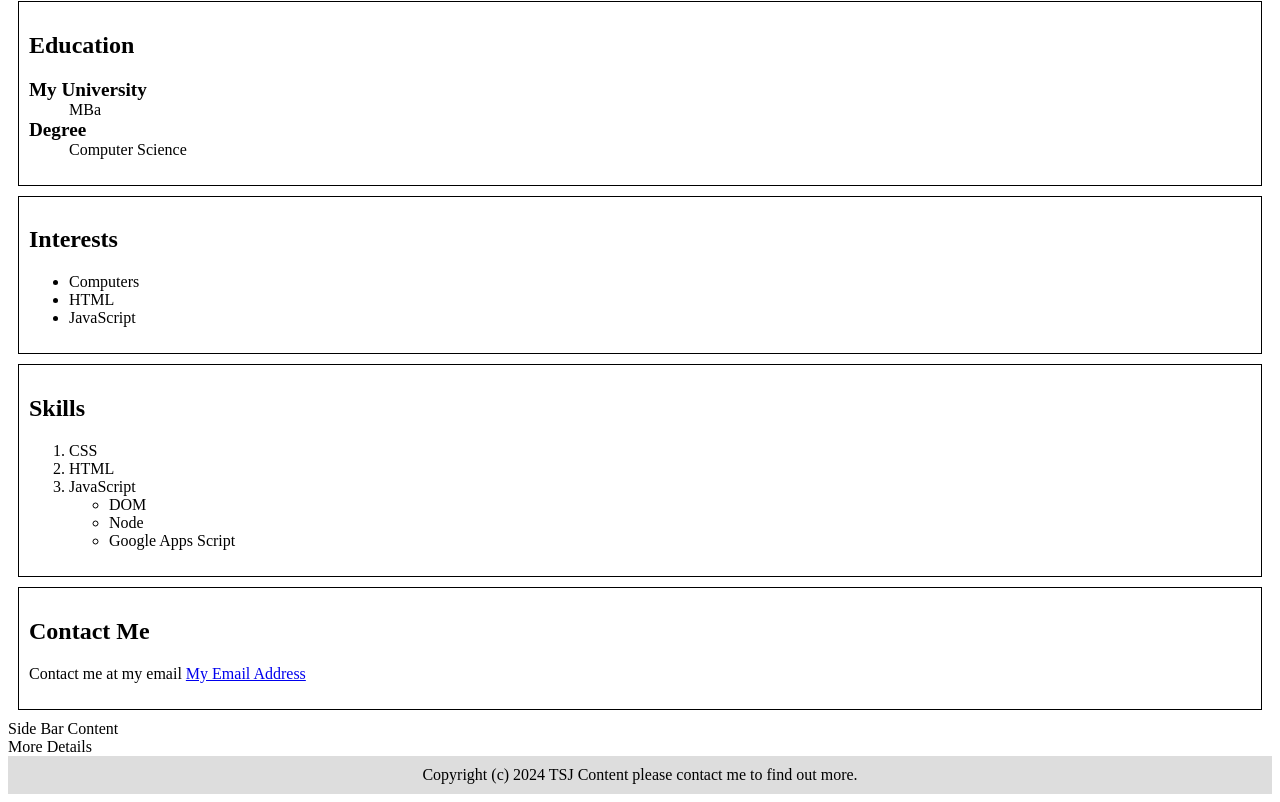
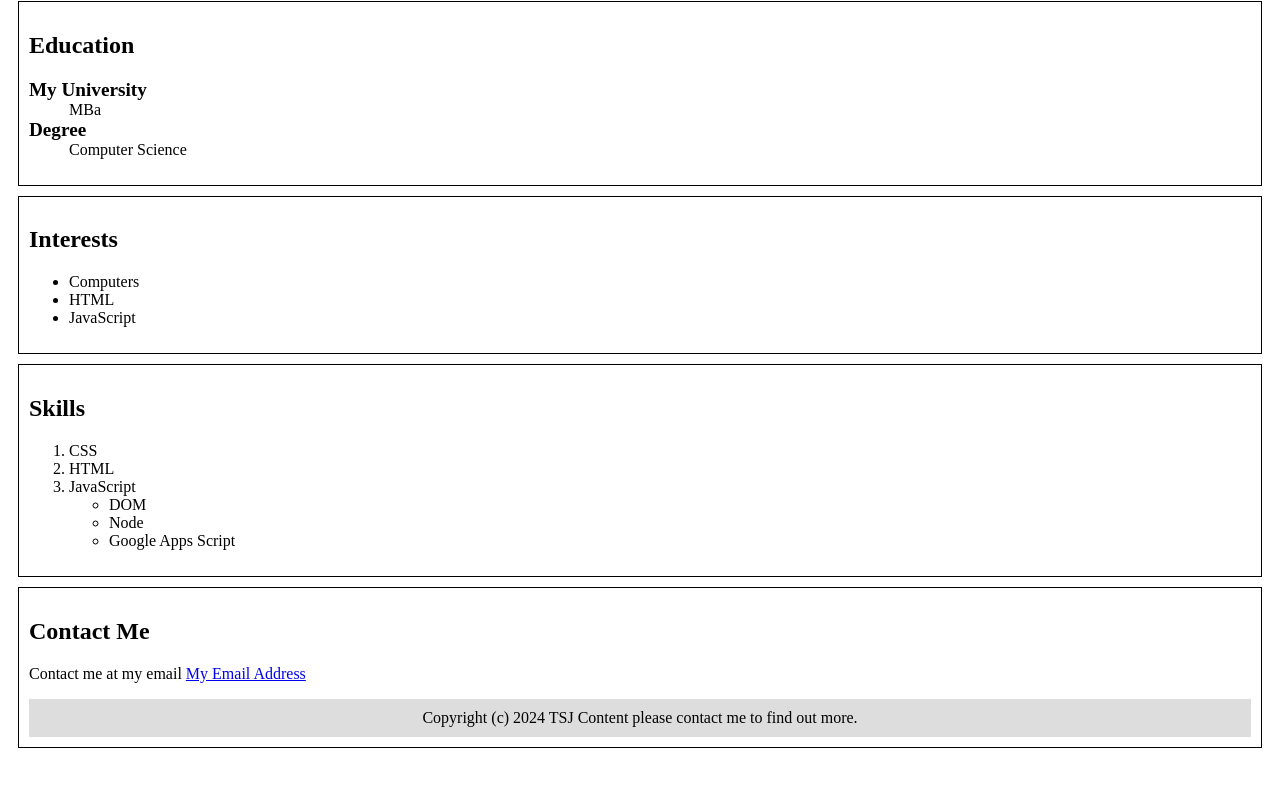
Before and after one commit to TatteredSJ/mysite, a plain HTML site: page index.html in a window 1280 px wide. Shown: the part 492-1294 px from the top of the page. After the commit the page ends 1250 px from the top, so only its background shows below. Drawn offline with Linux system fonts and the light colour scheme.

Commit message:
Update index.html

```diff
--- a/index.html
+++ b/index.html
@@ -109,10 +109,6 @@
             Contact me at my email <a href="mailto:myemail@myemail.com">My Email Address</a>
           </p>
 
-        </section>
-          <aside>Side Bar Content</aside>
-          <article>More Details</article>
-        </section>
-        <footer class="footer">Copyright (c) 2024 TSJ Content please contact me to find out more.</footer>
+          <footer class="footer">Copyright (c) 2024 TSJ Content please contact me to find out more.</footer>
     </body>
 </html>
```
